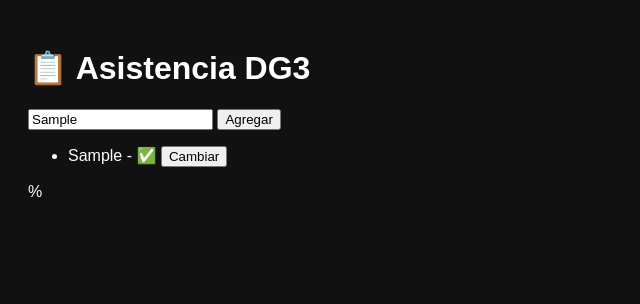
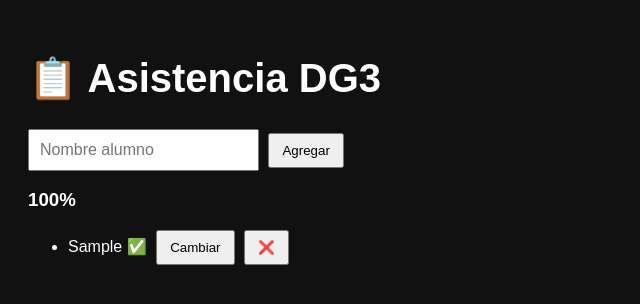
Before and after one commit to badinobranding-maker/app-asistencia, a plain HTML site: page index.html in a window 1280 px wide. Both pictures are taken after typing "Sample" into the empty fields and a click on the button "Agregar". Shown: the whole page, without its empty margins (0-640 px from the left). Drawn offline with Linux system fonts and the light colour scheme.

Commit message:
Update index.html

```diff
--- a/index.html
+++ b/index.html
@@ -1,45 +1,109 @@
 <!DOCTYPE html>
 <html lang="es">
 <head>
-  <meta charset="UTF-8">
-  <title>Asistencia DG3</title>
-  <meta name="viewport" content="width=device-width, initial-scale=1.0">
+<meta charset="UTF-8">
+<title>Asistencia DG3</title>
+<meta name="viewport" content="width=device-width, initial-scale=1.0">
+
+<style>
+body {
+  font-family: Arial;
+  background: #111;
+  color: white;
+  padding: 20px;
+}
+
+h1 { font-size: 40px; }
+
+input {
+  padding: 10px;
+  font-size: 16px;
+}
+
+button {
+  padding: 8px 12px;
+  margin-left: 5px;
+  cursor: pointer;
+}
+
+.ok { color: #00ff88; }
+.no { color: #ff4d4d; }
+
+li { margin: 10px 0; }
+</style>
 </head>
-<body style="font-family: Arial; background:#111; color:white; padding:20px;">
+
+<body>
 
 <h1>📋 Asistencia DG3</h1>
 
 <input id="nombre" placeholder="Nombre alumno">
 <button onclick="agregar()">Agregar</button>
 
+<h3 id="porcentaje">0%</h3>
+
 <ul id="lista"></ul>
 
 <script>
-let alumnos = [];
+let alumnos = JSON.parse(localStorage.getItem("alumnos")) || [];
+
+function guardar() {
+  localStorage.setItem("alumnos", JSON.stringify(alumnos));
+}
 
 function agregar() {
   let nombre = document.getElementById("nombre").value;
   if (!nombre) return;
+
   alumnos.push({nombre, presente:true});
+  document.getElementById("nombre").value = "";
+
+  guardar();
   render();
 }
 
 function toggle(i){
   alumnos[i].presente = !alumnos[i].presente;
+  guardar();
   render();
+}
+
+function borrar(i){
+  alumnos.splice(i,1);
+  guardar();
+  render();
+}
+
+function calcularPorcentaje(){
+  if(alumnos.length === 0) return "0%";
+
+  let presentes = alumnos.filter(a=>a.presente).length;
+  let total = alumnos.length;
+
+  return Math.round((presentes / total) * 100) + "%";
 }
 
 function render(){
   let html = "";
+
   alumnos.forEach((a,i)=>{
-    html += `<li>
-      ${a.nombre} - ${a.presente ? "✅" : "❌"}
+    html += `
+    <li>
+      ${a.nombre}
+      <span class="${a.presente ? 'ok' : 'no'}">
+        ${a.presente ? '✅' : '❌'}
+      </span>
       <button onclick="toggle(${i})">Cambiar</button>
+      <button onclick="borrar(${i})">❌</button>
     </li>`;
   });
+
   document.getElementById("lista").innerHTML = html;
+  document.getElementById("porcentaje").innerText = calcularPorcentaje();
 }
+
+render();
 </script>
 
 </body>
-</html>%
+</html>
```
